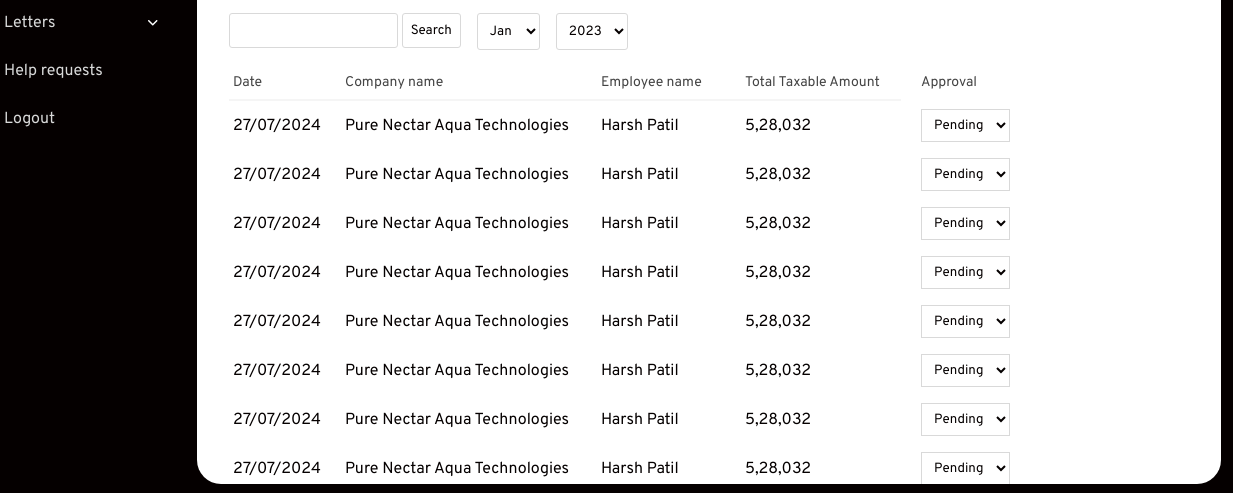
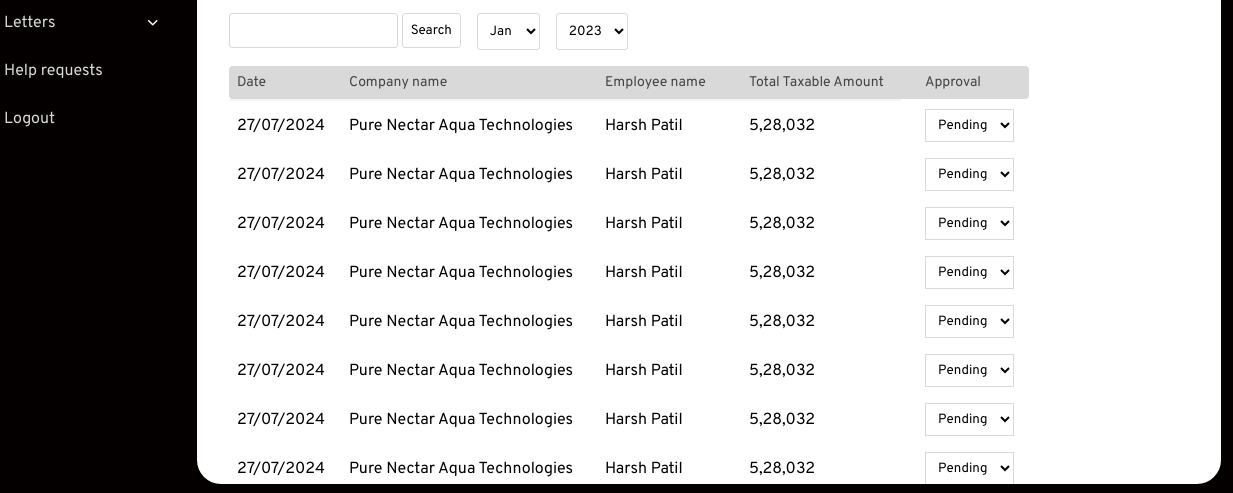
Before and after one commit to vivekt007/iVariHRMSDashboard, a plain HTML site: page salesUpdate.html in a window 1280 px wide. Shown: the part 304-797 px from the top of the page, 47-1280 px from the left. Drawn offline with nearby package versions, Linux system fonts and the light colour scheme.

Commit message:
"Added overflow and scrollbar styles to .outReachRow3 and .salesUpdateR3Row3 classes, and updated padding and background styles for various elements in outReach.css and sales.css."

```diff
--- a/css/sales.css
+++ b/css/sales.css
@@ -104,6 +104,11 @@
     border-radius: 3px;
 }
 
+.salesUpdateR3Row3{
+    overflow: scroll;
+    scrollbar-width: none;
+}
+
 .salesUpdateR3Row3 hr {
     width: 70%;
     color: var(--textfieldgray-color);
@@ -112,7 +117,7 @@
 
 .salesUpdateR3Row3Row1 {
     display: flex;
-    padding: 8px 4px;
+    padding: 8px;
     align-items: center;
     justify-content: flex-start;
     border-top-right-radius: 8px;
@@ -120,11 +125,13 @@
     font-size: 14px;
     color: var(--darkgrey-color);
     width: fit-content;
+    background-color: var(--lightygrey-color);
+    border-radius: 4px;
 }
 
 .salesUpdateR3Row3Row2 {
     display: flex;
-    padding: 8px 4px;
+    padding: 8px;
     align-items: center;
     justify-content: flex-start;
 }
```
Also changed, not shown: css/outReach.css (+8 -1 lines).
